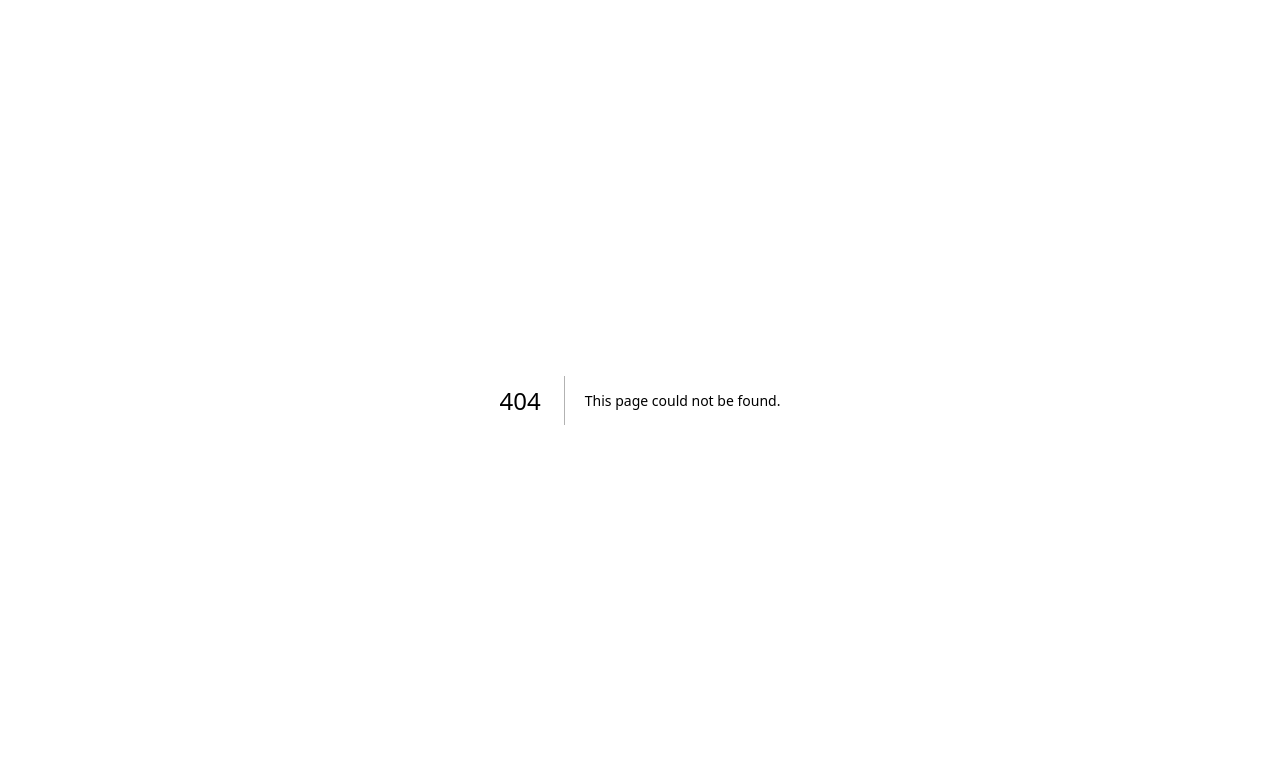
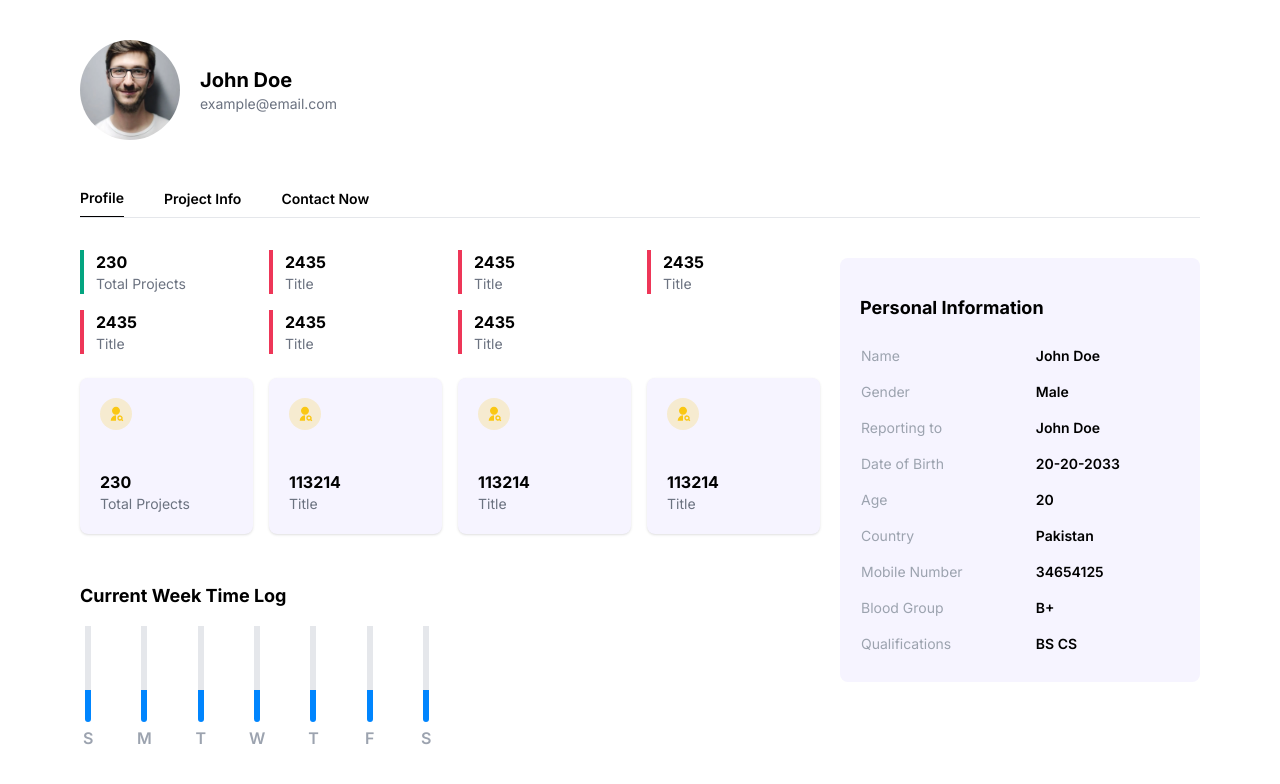
Before and after one commit to akmedb59/neuralsignt-AI, a Next.js app: page /admin/userprofile/user-1 in a window 1280 px wide. Before the commit this address had no page. Shown: the top 784 px of the page. Built offline with nearby package versions, Linux system fonts and the light colour scheme.

Commit message:
user profile details done

```diff
--- /dev/null
+++ b/src/app/admin/userprofile/[slug]/page.jsx
@@ -0,0 +1,69 @@
+"use client";
+import React, { useState } from "react";
+import Image from "next/image";
+import Profile from "@/app/components/admin/userprofile/profile/profile";
+
+const Page = () => {
+  const [activeTab, setActiveTab] = useState("profile");
+  return (
+    <div className="px-5 md:px-20">
+      <div className="flex items-center gap-5 py-10">
+        <div>
+          <Image
+            src="/1.webp"
+            alt="avatar"
+            width={100}
+            height={100}
+            className="aspect-square rounded-full object-cover"
+          />
+        </div>
+        <div>
+          <div className="text-xl font-bold">John Doe</div>
+          <div className="text-sm text-gray-500">example@email.com</div>
+        </div>
+      </div>
+      <div className="flex items-center gap-10 border-b text-sm font-semibold">
+        <div
+          onClick={() => setActiveTab("profile")}
+          className={
+            "cursor-pointer py-2 " +
+            (activeTab === "profile" ? "border-b border-black" : "")
+          }
+        >
+          Profile
+        </div>
+        <div
+          onClick={() => setActiveTab("calanderTab")}
+          className={
+            "cursor-pointer py-2 " +
+            (activeTab === "calanderTab" ? "border-b border-black" : "")
+          }
+        >
+          Project Info
+        </div>
+        <div
+          onClick={() => setActiveTab("contact")}
+          className={
+            "cursor-pointer py-2 " +
+            (activeTab === "contact" ? "border-b border-black" : "")
+          }
+        >
+          Contact Now
+        </div>
+      </div>
+      <div className="py-5">
+        {activeTab === "profile" ? (
+          <Profile />
+        ) : activeTab === "calanderTab" ? (
+          "Calander Tab"
+        ) : activeTab === "contact" ? (
+          "contact"
+        ) : (
+          "null"
+        )}
+      </div>
+    </div>
+  );
+};
+
+export default Page;
--- a/src/app/components/admin/settings/memberCard.jsx
+++ b/src/app/components/admin/settings/memberCard.jsx
@@ -1,7 +1,7 @@
 import React from "react";
 import Image from "next/image";
 import { RiDeleteBin6Fill } from "react-icons/ri";
-
+import Link from "next/link";
 const MemberCard = () => {
   return (
     <tr className="border-b text-xs">
@@ -34,6 +34,11 @@ const MemberCard = () => {
           </select>
         </div>
       </td>
+      <td>
+        <Link href={"/admin/userprofile/user-1"} className="hover:underline">
+          Details
+        </Link>
+      </td>
       <td className="w-fit">
         <div className="text-base">
           <RiDeleteBin6Fill />
--- /dev/null
+++ b/src/app/components/admin/userprofile/profile/detailsCard.jsx
@@ -0,0 +1,51 @@
+import React from "react";
+
+const DetailsCard = () => {
+  return (
+    <div className="my-5 rounded-lg bg-bggrey p-5">
+      <div className="py-4 text-lg font-bold">Personal Information</div>
+      <table className="w-full text-sm">
+        <tbody >
+          <tr>
+            <td className="py-2 text-gray-400">Name</td>
+            <td className="py-2 font-semibold">John Doe</td>
+          </tr>
+          <tr>
+            <td className="py-2 text-gray-400">Gender</td>
+            <td className="py-2 font-semibold">Male</td>
+          </tr>
+          <tr>
+            <td className="py-2 text-gray-400">Reporting to</td>
+            <td className="py-2 font-semibold">John Doe</td>
+          </tr>
+          <tr>
+            <td className="py-2 text-gray-400">Date of Birth</td>
+            <td className="py-2 font-semibold">20-20-2033</td>
+          </tr>
+          <tr>
+            <td className="py-2 text-gray-400">Age</td>
+            <td className="py-2 font-semibold">20</td>
+          </tr>
+          <tr>
+            <td className="py-2 text-gray-400">Country</td>
+            <td className="py-2 font-semibold">Pakistan</td>
+          </tr>
+          <tr>
+            <td className="py-2 text-gray-400">Mobile Number</td>
+            <td className="py-2 font-semibold">34654125</td>
+          </tr>
+          <tr>
+            <td className="py-2 text-gray-400">Blood Group</td>
+            <td className="py-2 font-semibold">B+</td>
+          </tr>
+          <tr>
+            <td className="py-2 text-gray-400">Qualifications</td>
+            <td className="py-2 font-semibold">BS CS</td>
+          </tr>
+        </tbody>
+      </table>
+    </div>
+  );
+};
+
+export default DetailsCard;
--- /dev/null
+++ b/src/app/components/admin/userprofile/profile/infoCard.jsx
@@ -0,0 +1,16 @@
+import React from "react";
+
+const InfoCard = ({
+  title = "Title",
+  data = "2435",
+  color = "border-btpink",
+}) => {
+  return (
+    <div className={"border-l-4  pl-3 "+color}>
+      <p className="font-bold">{data}</p>
+      <p className="text-sm text-gray-500">{title}</p>
+    </div>
+  );
+};
+
+export default InfoCard;
--- /dev/null
+++ b/src/app/components/admin/userprofile/profile/infoSection.jsx
@@ -0,0 +1,18 @@
+import React from "react";
+import InfoCard from "./infoCard";
+
+const InfoSection = () => {
+  return (
+    <div className="grid grid-cols-3 md:grid-cols-4 gap-4 py-3">
+      <InfoCard title="Total Projects" data="230" color="border-btgreen" />
+      <InfoCard />
+      <InfoCard />
+      <InfoCard />
+      <InfoCard />
+      <InfoCard />
+      <InfoCard />
+    </div>
+  );
+};
+
+export default InfoSection;
--- /dev/null
+++ b/src/app/components/admin/userprofile/profile/profile.jsx
@@ -0,0 +1,22 @@
+import React from 'react'
+import DetailsCard from './detailsCard'
+import InfoSection from './infoSection'
+import StatusSection from './statusSection'
+import TimeLogSection from './timeLogSection'
+
+const Profile = () => {
+  return (
+    <div className="grid grid-cols-1 gap-5  md:grid-cols-3">
+      <div className="md:col-span-2">
+        <InfoSection />
+        <StatusSection />
+        <TimeLogSection />
+      </div>
+      <div className="md:col-span-1">
+        <DetailsCard />
+      </div>
+    </div>
+  );
+}
+
+export default Profile
--- /dev/null
+++ b/src/app/components/admin/userprofile/profile/statusCard.jsx
@@ -0,0 +1,22 @@
+import React from "react";
+import { RiUserSearchFill } from "react-icons/ri";
+const StatusCard = ({
+  title = "Title",
+  data = 113214,
+  icon = <RiUserSearchFill />,
+  color = "bg-btyellow text-btyellow",
+}) => {
+  return (
+    <div className="flex flex-col justify-between gap-10 rounded-lg bg-bggrey p-5 shadow">
+      <div className={"w-fit rounded-full bg-opacity-20 p-2 " + color}>
+        {icon}
+      </div>
+      <div>
+        <p className="font-bold">{data}</p>
+        <p className="text-sm text-gray-500">{title}</p>
+      </div>
+    </div>
+  );
+};
+
+export default StatusCard;
--- /dev/null
+++ b/src/app/components/admin/userprofile/profile/statusSection.jsx
@@ -0,0 +1,15 @@
+import React from "react";
+import StatusCard from "./statusCard";
+
+const StatusSection = () => {
+  return (
+    <div className="grid grid-cols-2 gap-4 py-3 md:grid-cols-4">
+      <StatusCard title="Total Projects" data="230" />
+      <StatusCard />
+      <StatusCard />
+      <StatusCard />
+    </div>
+  );
+};
+
+export default StatusSection;
--- /dev/null
+++ b/src/app/components/admin/userprofile/profile/timeLogItem.jsx
@@ -0,0 +1,14 @@
+import React from 'react'
+
+const TimeLogItem = ({percentage, day}) => {
+  return (
+    <div className="flex flex-col items-center gap-1">
+      <div className="h-24 w-1.5 rounded-full bg-btblue">
+        <div className="bottom-0 h-2/3 bg-gray-200"></div>
+      </div>
+      <div className="font-semibold text-gray-400">{day}</div>
+    </div>
+  );
+}
+
+export default TimeLogItem
--- /dev/null
+++ b/src/app/components/admin/userprofile/profile/timeLogSection.jsx
@@ -0,0 +1,21 @@
+import React from "react";
+import TimeLogItem from "./timeLogItem";
+
+const TimeLogSection = () => {
+  return (
+    <div className="py-5">
+      <div className="py-4 text-lg font-bold">Current Week Time Log</div>
+      <div className="grid w-fit grid-cols-7 gap-5 sm:gap-10">
+        <TimeLogItem day={"S"} />
+        <TimeLogItem day={"M"} />
+        <TimeLogItem day={"T"} />
+        <TimeLogItem day={"W"} />
+        <TimeLogItem day={"T"} />
+        <TimeLogItem day={"F"} />
+        <TimeLogItem day={"S"} />
+      </div>
+    </div>
+  );
+};
+
+export default TimeLogSection;
```
